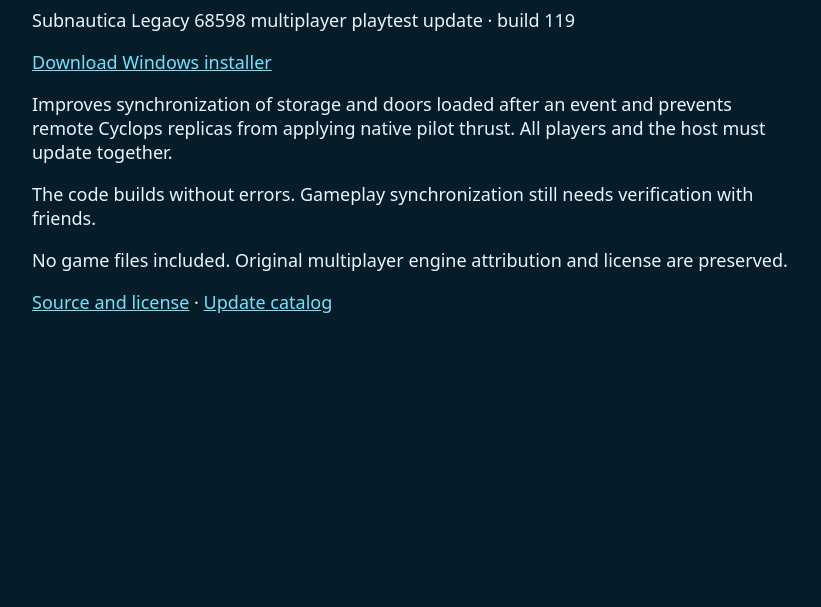
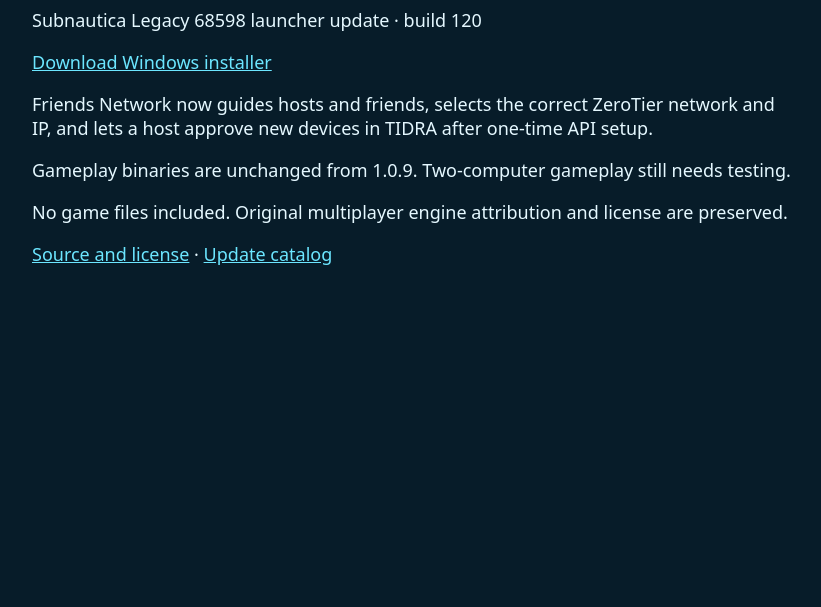
Before and after one commit to yahavlevy2011-dot/abyss-signal, a plain HTML site: page index.html in a window 1280 px wide. Shown: the part 193-800 px from the top of the page, without its empty margins (228-1049 px from the left). Drawn offline with Linux system fonts and the light colour scheme.

Commit message:
Publish TIDRA 1.0.10 Friends Network update

```diff
--- a/index.html
+++ b/index.html
@@ -1 +1 @@
-<!doctype html><html lang="en"><meta charset="utf-8"><meta name="viewport" content="width=device-width,initial-scale=1"><title>TIDRA V1.0.9</title><style>body{background:#071c29;color:#e5f8ff;font:18px system-ui;max-width:760px;margin:10vh auto;padding:24px}a{color:#6ce6ff}</style><h1>TIDRA V1.0.9</h1><p>Subnautica Legacy 68598 multiplayer playtest update · build 119</p><p><a href="TIDRA-Setup.exe">Download Windows installer</a></p><p>Improves synchronization of storage and doors loaded after an event and prevents remote Cyclops replicas from applying native pilot thrust. All players and the host must update together.</p><p>The code builds without errors. Gameplay synchronization still needs verification with friends.</p><p>No game files included. Original multiplayer engine attribution and license are preserved.</p><p><a href="TIDRA-V1.0.9-Source.zip">Source and license</a> · <a href="catalog.txt">Update catalog</a></p></html>
+<!doctype html><html lang="en"><meta charset="utf-8"><meta name="viewport" content="width=device-width,initial-scale=1"><title>TIDRA V1.0.10</title><style>body{background:#071c29;color:#e5f8ff;font:18px system-ui;max-width:760px;margin:10vh auto;padding:24px}a{color:#6ce6ff}</style><h1>TIDRA V1.0.10</h1><p>Subnautica Legacy 68598 launcher update · build 120</p><p><a href="TIDRA-Setup.exe">Download Windows installer</a></p><p>Friends Network now guides hosts and friends, selects the correct ZeroTier network and IP, and lets a host approve new devices in TIDRA after one-time API setup.</p><p>Gameplay binaries are unchanged from 1.0.9. Two-computer gameplay still needs testing.</p><p>No game files included. Original multiplayer engine attribution and license are preserved.</p><p><a href="TIDRA-V1.0.10-Source.zip">Source and license</a> · <a href="catalog.txt">Update catalog</a></p></html>
```
Also changed, not shown: catalog.txt, 2 other files.
